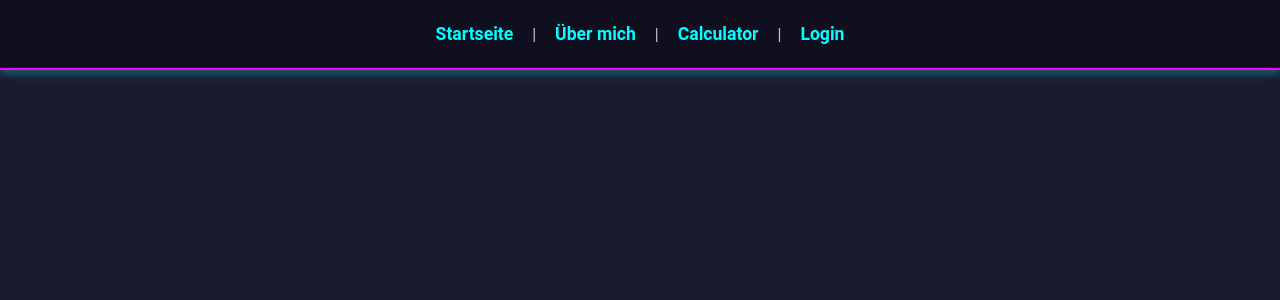
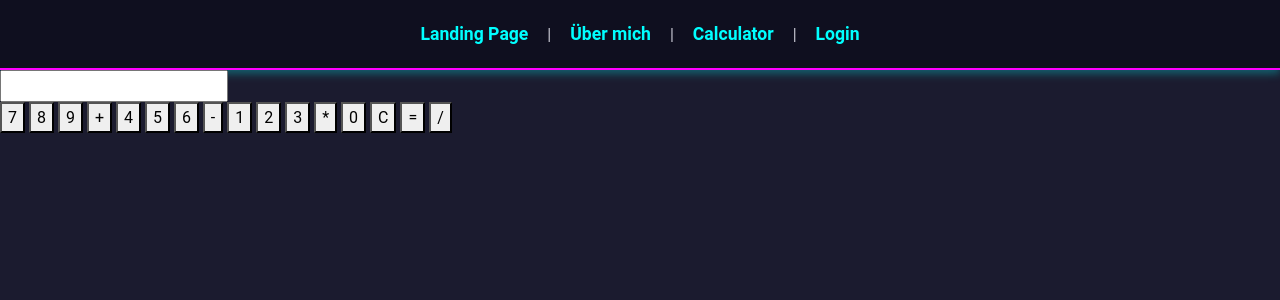
Before and after one commit to GentheUgly/WEBDEV_EK, a PHP site: page /secretcalculator.html in a window 1280 px wide. Shown: the top 300 px of the page. Run offline with PHP 8.4, Linux system fonts and the light colour scheme.

Commit message:
start seite in landing page umgeschrieben

```diff
--- a/about.html
+++ b/about.html
@@ -9,7 +9,7 @@
 <body>
     <header>
         <nav>
-            <a href="index.html">Startseite</a> |
+            <a href="index.html">Landing Page</a> |
             <a href="about.html">Über mich</a> |
             <a href="calc.html">Calculator</a> |
             <a href="login.php">Login</a>
--- a/calc.html
+++ b/calc.html
@@ -9,7 +9,7 @@
 <body>
     <header>
         <nav>
-            <a href="index.html">Startseite</a> |
+            <a href="index.html">Landing Page</a> |
             <a href="about.html">Über mich</a> |
             <a href="calc.html">Calculator</a> |
             <a href="login.php">Login</a>
--- a/index.html
+++ b/index.html
@@ -2,14 +2,14 @@
 <html lang="de">
 <head>
     <meta charset="UTF-8">
-    <title>Startseite</title>
+    <title>Landing Page</title>
     <link rel="stylesheet" href="https://cdn.jsdelivr.net/npm/bootstrap@5.3.3/dist/css/bootstrap.min.css">
     <link rel="stylesheet" href="styles.css">
 </head>
 <body>
     <header>
         <nav>
-            <a href="index.html">Startseite</a> |
+            <a href="index.html">Landing Page</a> |
             <a href="about.html">Über mich</a> |
             <a href="calc.html">Calculator</a> |
             <a href="login.php">Login</a>
--- a/secret.php
+++ b/secret.php
@@ -17,7 +17,7 @@ if (!isset($_SESSION['loggedin']) || $_SESSION['loggedin'] !== true) {
 <body>
     <header>
         <nav>
-            <a href="index.html">Startseite</a> |
+            <a href="index.html">Landing Page</a> |
             <a href="about.html">Über mich</a> |
             <a href="calc.html">Calculator</a> |
             <a href="logout.php">Logout</a>
--- a/secretcalculator.html
+++ b/secretcalculator.html
@@ -9,12 +9,36 @@
 <body>
     <header>
         <nav>
-            <a href="index.html">Startseite</a> |
+            <a href="index.html">Landing Page</a> |
             <a href="about.html">Über mich</a> |
             <a href="calc.html">Calculator</a> |
             <a href="login.php">Login</a>
         </nav>
-    </header>
+   </header>
+   </body>
+   <div class="calculator">
+    <input type="text" id="display" readonly>
+    <div class="buttons">
+        <button onclick="appendNumber('7')">7</button>
+        <button onclick="appendNumber('8')">8</button>
+        <button onclick="appendNumber('9')">9</button>
+        <button onclick="chooseOperation('+')">+</button>
 
-</body>
+        <button onclick="appendNumber('4')">4</button>
+        <button onclick="appendNumber('5')">5</button>
+        <button onclick="appendNumber('6')">6</button>
+        <button onclick="chooseOperation('-')">-</button>
+
+        <button onclick="appendNumber('1')">1</button>
+        <button onclick="appendNumber('2')">2</button>
+        <button onclick="appendNumber('3')">3</button>
+        <button onclick="chooseOperation('*')">*</button>
+
+        <button onclick="appendNumber('0')">0</button>
+        <button onclick="clearDisplay()">C</button>
+        <button onclick="calculate()">=</button>
+        <button onclick="chooseOperation('/')">/</button>
+    </div>
+    </div>
+    </body>
 </html>
```
Also changed, not shown: calc.js (added, +52 -0 lines).
